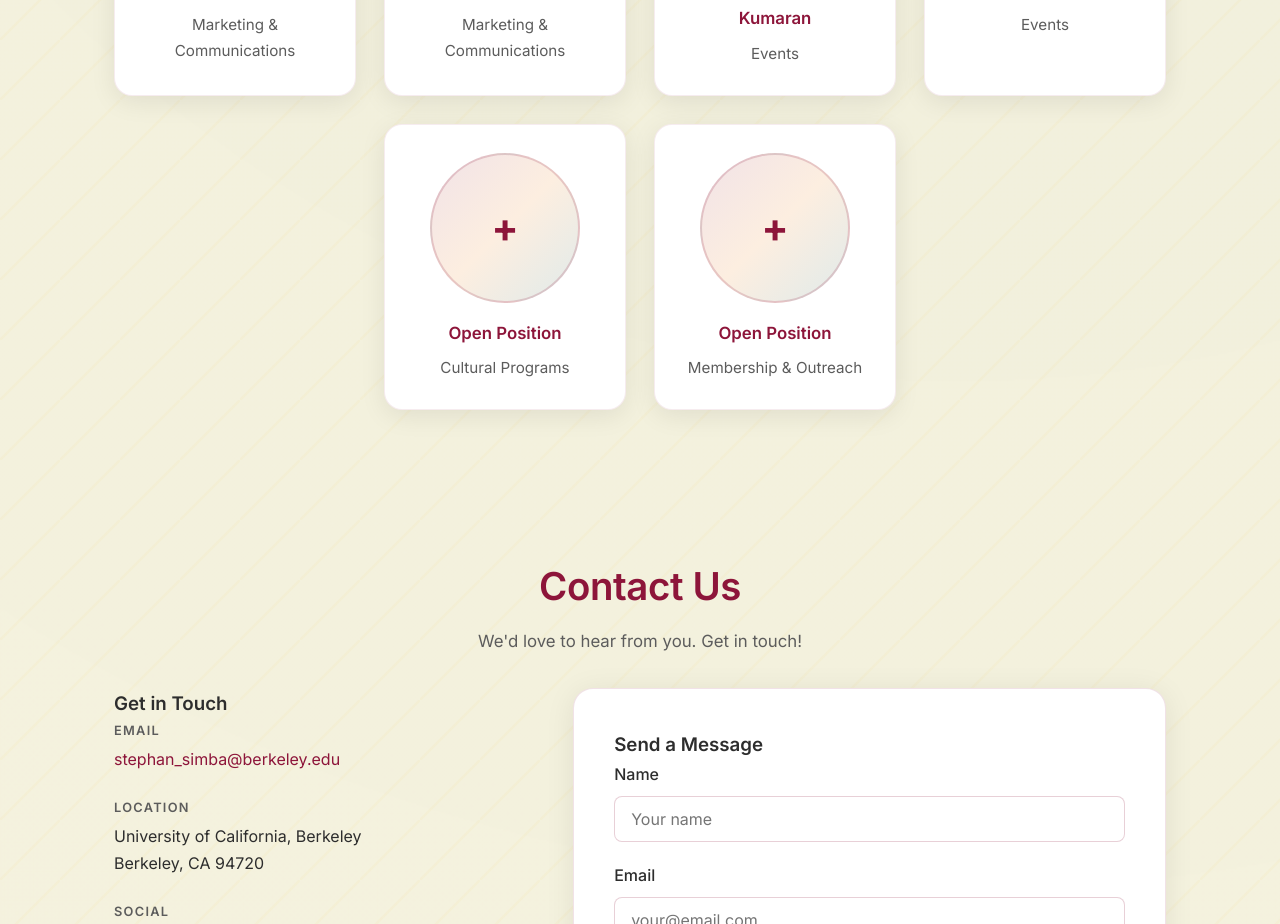
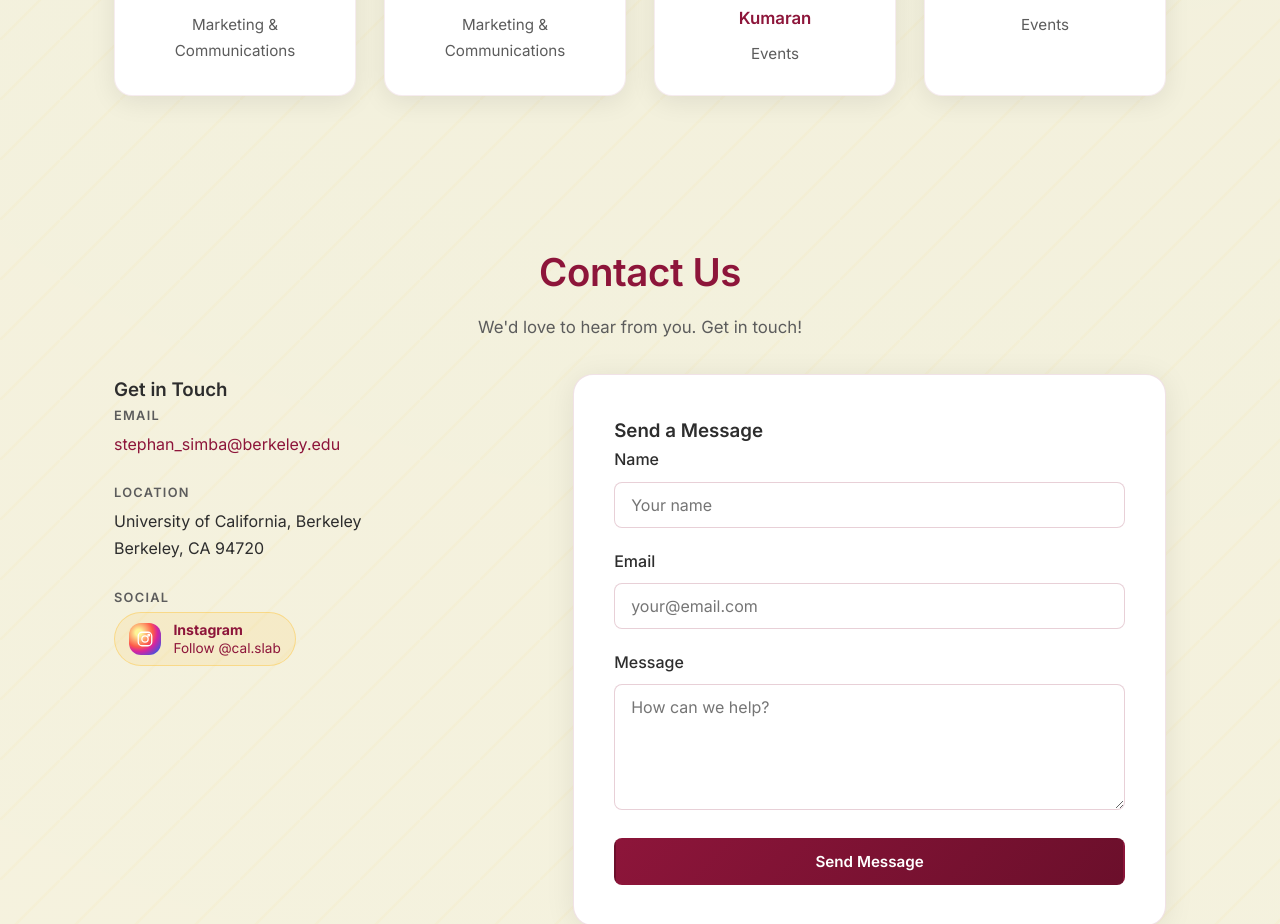
Before and after one commit to Santhusha-bit/SriLankansAtBerkeley, a React (Vite) app: page / in a window 1280 px wide. Shown: the part 8960-9884 px from the top of the page. Built offline with nearby package versions, Linux system fonts and the light colour scheme.

Commit message:
Hide open position placeholders on Fall 2026 board

```diff
--- a/src/pages/Home.jsx
+++ b/src/pages/Home.jsx
@@ -94,8 +94,6 @@ const execBoards = [
       { name: 'Samara Wijesekera', role: 'Marketing & Communications', initials: 'SW', photo: fallSamara },
       { name: 'Pranathi Senthil-Kumaran', role: 'Events', initials: 'PS', photo: fallPranathi },
       { name: 'Rahul Dissanayake', role: 'Events', initials: 'RD', photo: fallRahul },
-      { name: 'Open Position', role: 'Cultural Programs', initials: '+' },
-      { name: 'Open Position', role: 'Membership & Outreach', initials: '+' },
     ],
   },
   {
```
